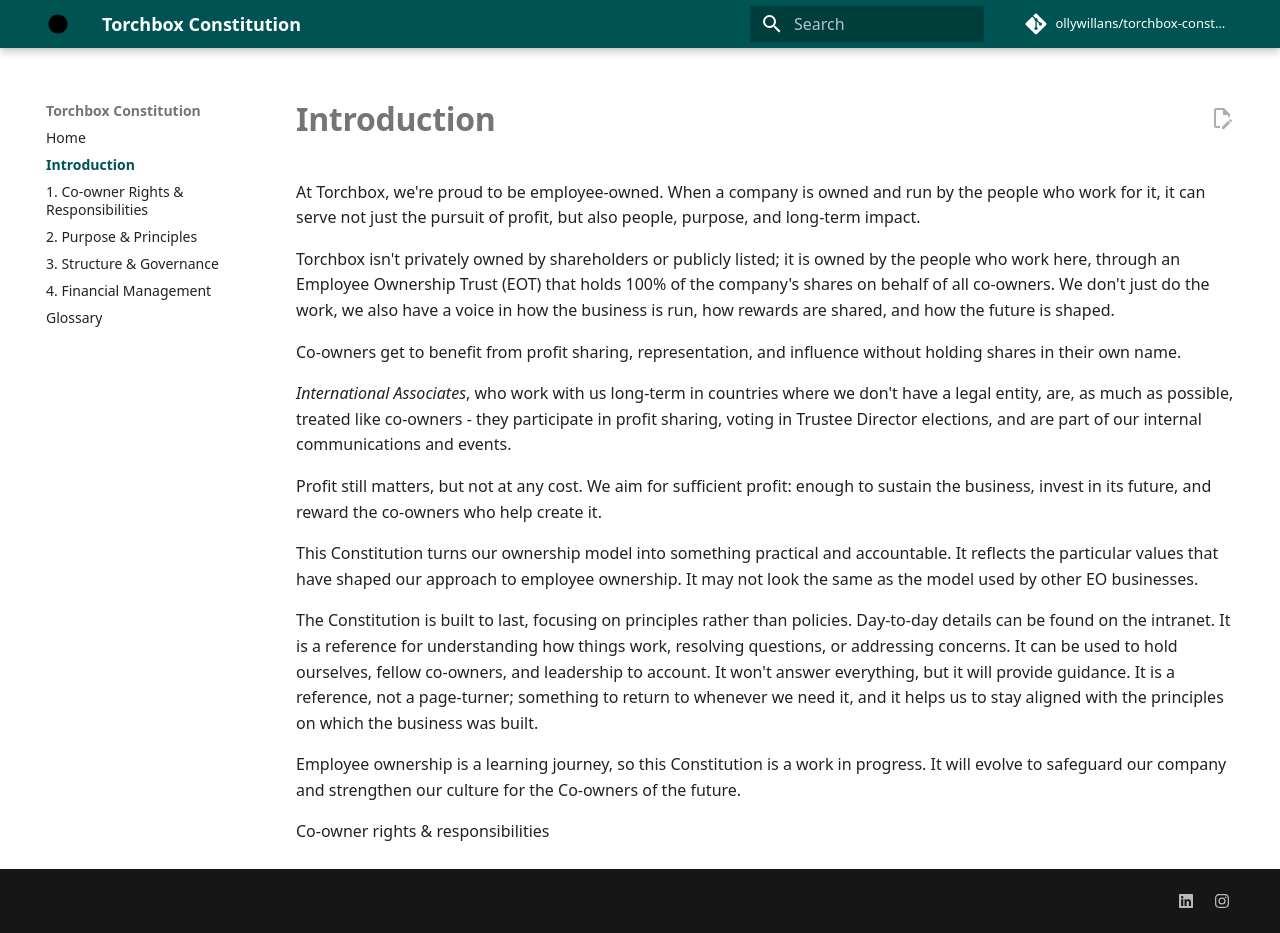
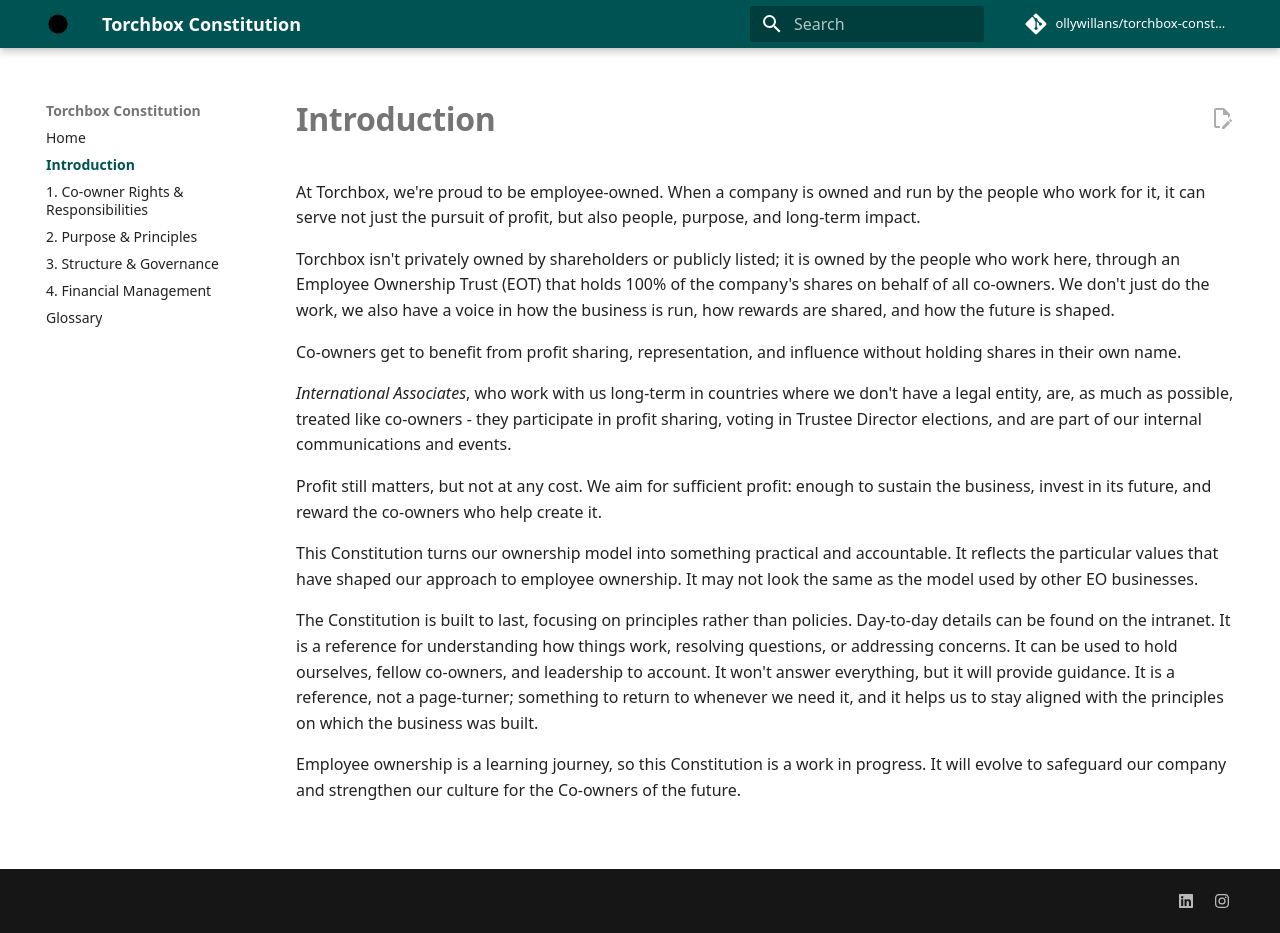
Before and after one commit to torchbox/torchbox-constitution, an MkDocs documentation site: the page built from docs/introduction.md, in a window 1280 px wide and 933 px high. Built offline with MkDocs 1.6.1 and Material for MkDocs 9.7.7, drawn with Linux system fonts in a browser that asks for light colours; comment, search, counter and statistics services are not loaded.

Commit message:
Update introduction.md

```diff
--- a/docs/introduction.md
+++ b/docs/introduction.md
@@ -40,5 +40,3 @@
 Employee ownership is a learning journey, so this Constitution is a work
 in progress. It will evolve to safeguard our company and strengthen our
 culture for the Co-owners of the future.
-
-Co-owner rights & responsibilities
```
